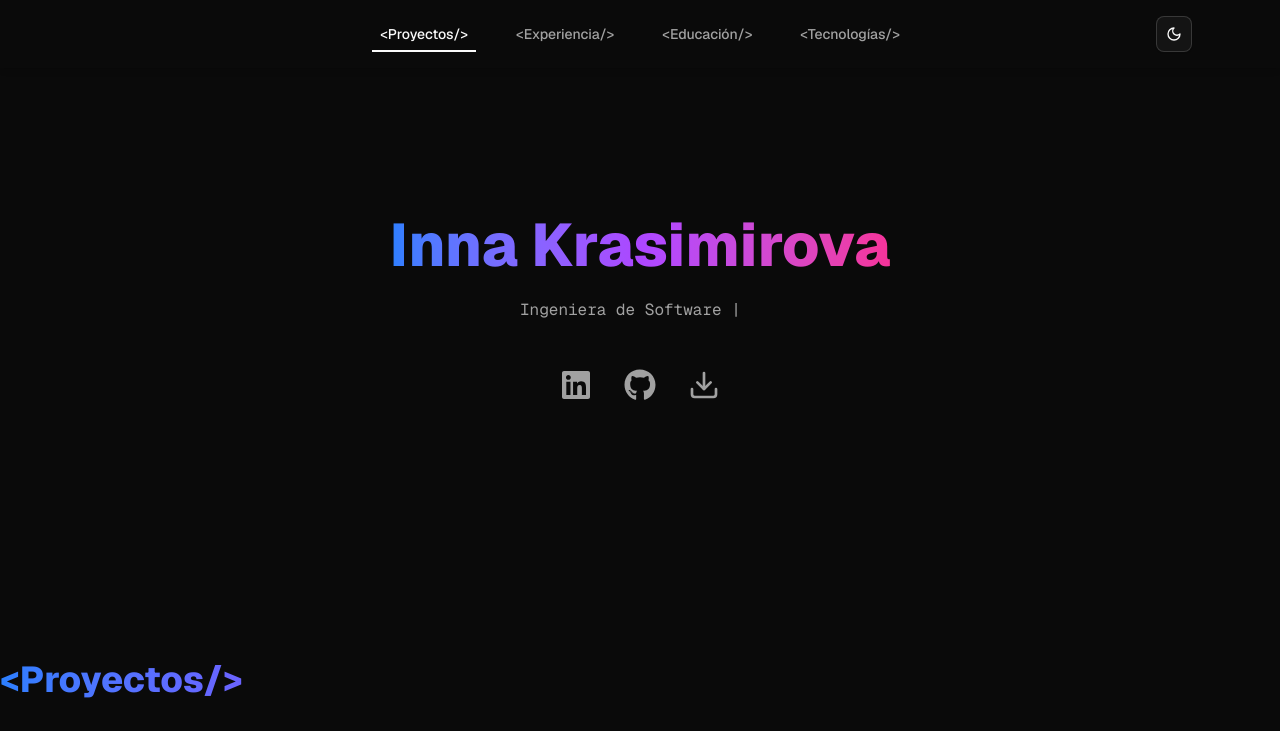
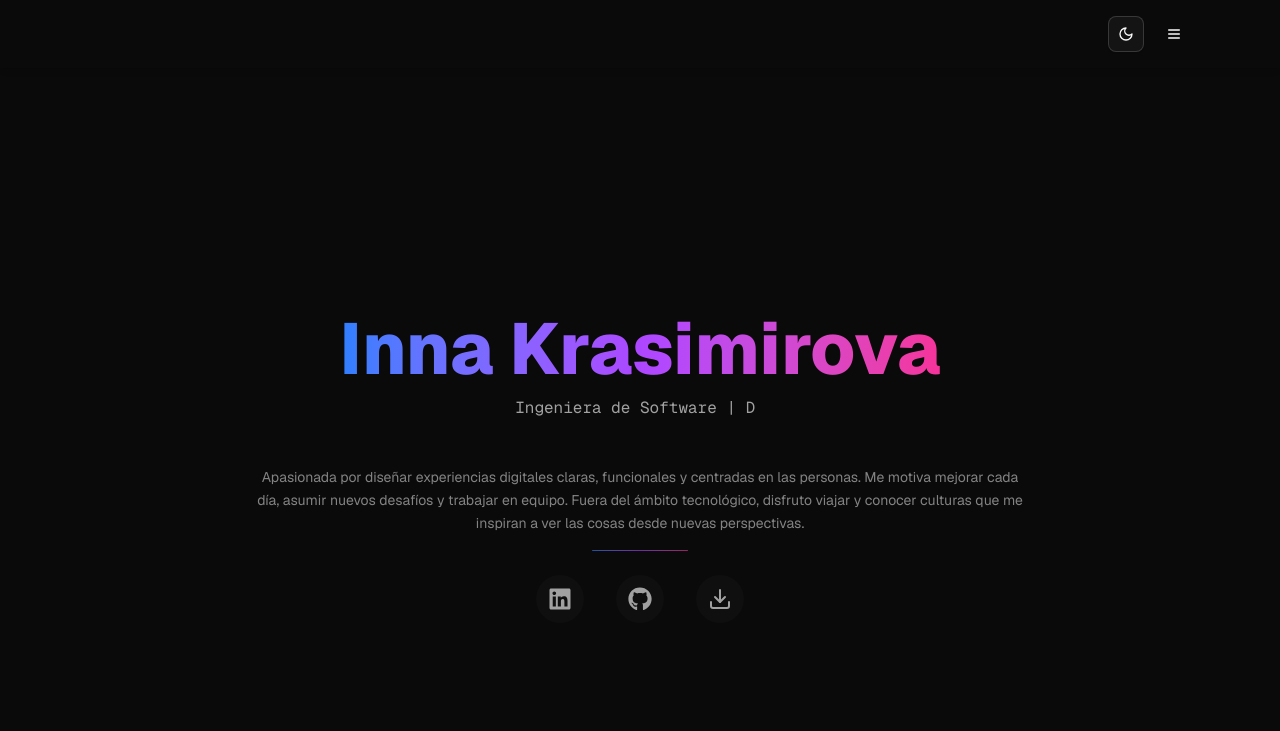
Before and after one commit to innakrasimirova95/ikrasimirova_portfolio, a Next.js app in the folder portfolio/: page / in a window 1280 px wide. Shown: the top 731 px of the page. Built offline with nearby package versions, Linux system fonts and the light colour scheme.

Commit message:
feat: add ContactForm component and update navigation for contact section

```diff
--- a/portfolio/src/app/page.tsx
+++ b/portfolio/src/app/page.tsx
@@ -11,6 +11,8 @@ import { Download } from "lucide-react";
 import { FaLinkedin } from "react-icons/fa";
 import { FaGithub } from "react-icons/fa";
 import { Projects } from "@/components/Projects";
+import { ContactForm } from "@/components/ContactForm"; // Import ContactForm
+import { motion } from "framer-motion";
 
 export default function Home() {
   const [showNameInHeader, setShowNameInHeader] = useState(false);
@@ -21,10 +23,11 @@ export default function Home() {
   const experienciaRef = useRef<HTMLElement>(null);
   const educacionRef = useRef<HTMLElement>(null);
   const tecnologiasRef = useRef<HTMLElement>(null);
+  const contactoRef = useRef<HTMLElement>(null); // New ref for ContactForm
 
   // Observer para mostrar/ocultar el nombre en el header
   useEffect(() => {
-    const element = nameRef.current; // copiamos el valor del ref
+    const element = nameRef.current;
 
     if (!element) return;
 
@@ -50,6 +53,7 @@ export default function Home() {
       { ref: experienciaRef, id: "experiencia" },
       { ref: educacionRef, id: "educacion" },
       { ref: tecnologiasRef, id: "tecnologias" },
+      { ref: contactoRef, id: "contacto" }, // Add new ref
     ];
 
     const observerOptions = {
@@ -74,28 +78,50 @@ export default function Home() {
 
     return () => {
       sectionRefs.forEach(({ ref }) => {
-        if (ref.current) {
-          sectionObserver.unobserve(ref.current);
+        const currentRef = ref.current;
+        if (currentRef) {
+          sectionObserver.unobserve(currentRef);
         }
       });
       sectionObserver.disconnect();
     };
   }, []);
 
+  // Variantes elegantes para el hero
+  const heroItem = {
+    hidden: { opacity: 0, y: 12 },
+    visible: {
+      opacity: 1,
+      y: 0,
+      transition: { duration: 0.5 },
+    },
+  };
+
   return (
     <>
       <Header showName={showNameInHeader} activeSection={activeSection} />
 
       {/* Hero Section */}
-      <section className="min-h-[60vh] flex flex-col justify-center items-center text-center px-4 space-y-6">
-        <h1
+      <motion.section
+        className="min-h-screen flex flex-col justify-center items-center px-6 text-center"
+        initial="hidden"
+        animate="visible"
+        transition={{ staggerChildren: 0.15 }}
+      >
+        {/* Nombre */}
+        <motion.h1
           ref={nameRef}
-          className="text-4xl md:text-6xl font-extrabold bg-gradient-to-r from-blue-500 via-purple-500 to-pink-500 bg-clip-text text-transparent"
+          variants={heroItem}
+          className="text-4xl md:text-7xl font-extrabold bg-gradient-to-r from-blue-500 via-purple-500 to-pink-500 bg-clip-text text-transparent"
         >
           Inna Krasimirova
-        </h1>
+        </motion.h1>
 
-        <div className="text-lg md:text-2xl text-muted-foreground">
+        {/* Subtítulo con typing */}
+        <motion.div
+          variants={heroItem}
+          className="mt-3 text-lg md:text-2xl text-muted-foreground"
+        >
           <TypingEffect
             text="Ingeniera de Software | Desarrolladora Full Stack"
             typingSpeed={240}
@@ -103,46 +129,73 @@ export default function Home() {
             pauseTime={1500}
             fontSize="clamp(1rem, 1vw, 2.5rem)"
           />
-        </div>
+        </motion.div>
+
+        {/* Descripción breve */}
+        <motion.p
+          variants={heroItem}
+          className="mt-12 max-w-3xl text-center text-xs md:text-sm text-muted-foreground/80 leading-relaxed"
+        >
+        Apasionada por diseñar experiencias digitales claras, funcionales y centradas en las personas.
+        Me motiva mejorar cada día, asumir nuevos desafíos y trabajar en equipo. Fuera del ámbito tecnológico, disfruto
+        viajar y conocer culturas que me inspiran a ver las cosas desde nuevas perspectivas.
+
+        </motion.p>
+
+        {/* Línea decorativa */}
+        <motion.div
+          variants={heroItem}
+          className="mt-4 h-px w-24 bg-gradient-to-r from-blue-500/60 via-purple-500/60 to-pink-500/60 rounded-full"
+        />
 
         {/* Icon Links */}
-        <div className="flex items-center gap-8 mt-6 text-muted-foreground">
-          <a
+        <motion.div
+          variants={heroItem}
+          className="mt-6 flex items-center gap-6 md:gap-8 text-muted-foreground"
+        >
+          <motion.a
+            whileHover={{ y: -2, scale: 1.05 }}
+            whileTap={{ scale: 0.96 }}
             href="https://www.linkedin.com/in/innakrasimirova/"
             target="_blank"
             rel="noopener noreferrer"
             aria-label="LinkedIn"
-            className="hover:text-blue-600 transition"
+            className="flex items-center justify-center w-12 h-12 rounded-full bg-muted/20 hover:bg-muted/40 transition-colors"
           >
-            <FaLinkedin size={32} />
-          </a>
+            <FaLinkedin size={24} />
+          </motion.a>
 
-          <a
+          <motion.a
+            whileHover={{ y: -2, scale: 1.05 }}
+            whileTap={{ scale: 0.96 }}
             href="https://github.com/innakrasimirova95"
             target="_blank"
             rel="noopener noreferrer"
             aria-label="GitHub"
-            className="hover:text-gray-800 dark:hover:text-white transition"
+            className="flex items-center justify-center w-12 h-12 rounded-full bg-muted/20 hover:bg-muted/40 transition-colors"
           >
-            <FaGithub size={32} />
-          </a>
+            <FaGithub size={24} />
+          </motion.a>
 
-          <a
+          <motion.a
+            whileHover={{ y: -2, scale: 1.05 }}
+            whileTap={{ scale: 0.96 }}
             href="/CV Inna Krasimirova.pdf"
             download
             aria-label="Descargar CV"
-            className="hover:text-green-600 transition"
+            className="flex items-center justify-center w-12 h-12 rounded-full bg-muted/20 hover:bg-muted/40 transition-colors"
           >
-            <Download size={32} />
-          </a>
-        </div>
-      </section>
+            <Download size={24} />
+          </motion.a>
+        </motion.div>
+      </motion.section>
 
       <main className="container mx-auto px-6 py-12 space-y-32">
         <Projects ref={proyectosRef} />
         <Experience ref={experienciaRef} />
         <EducationTimeline ref={educacionRef} />
         <TechIcons ref={tecnologiasRef} />
+        <ContactForm ref={contactoRef} /> {/* Add ContactForm */}
       </main>
     </>
   );
--- a/portfolio/src/components/Header.tsx
+++ b/portfolio/src/components/Header.tsx
@@ -13,6 +13,7 @@ const navItems = [
   { href: "#experience", label: "<Experiencia/>" },
   { href: "#educacion", label: "<Educación/>" },
   { href: "#tecnologias", label: "<Tecnologías/>" },
+  { href: "#contacto", label: "<Contacto/>" },
 ];
 
 export function Header({ showName, activeSection }: { showName: boolean; activeSection: string }) {
@@ -49,7 +50,7 @@ export function Header({ showName, activeSection }: { showName: boolean; activeS
         </div>
 
         {/* CENTER - NAV ALWAYS CENTERED */}
-        <nav className="hidden md:flex items-center gap-8 mx-auto">
+        <nav className="hidden xs:flex items-center gap-6 mx-auto">
           {navItems.map((item) => (
             <Link
               key={item.href}
@@ -72,7 +73,7 @@ export function Header({ showName, activeSection }: { showName: boolean; activeS
           <ModeToggle />
 
           {/* MOBILE MENU */}
-          <div className="md:hidden">
+          <div className="xs:hidden">
             <Sheet open={isMobileMenuOpen} onOpenChange={setIsMobileMenuOpen}>
               <SheetTrigger asChild>
                 <Button variant="ghost" size="icon">
```
